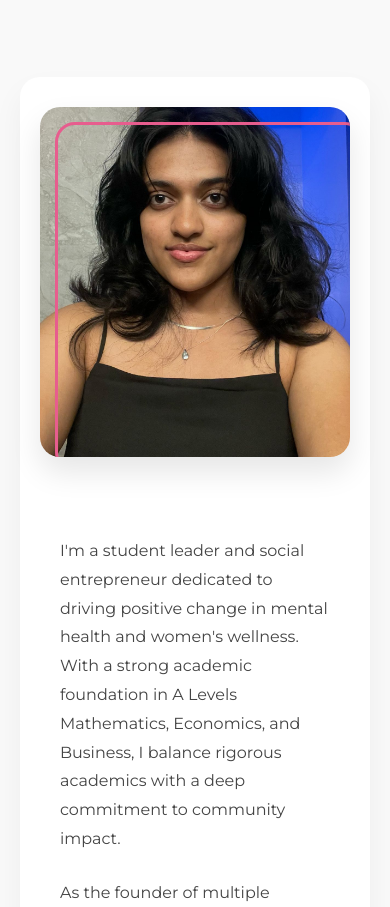
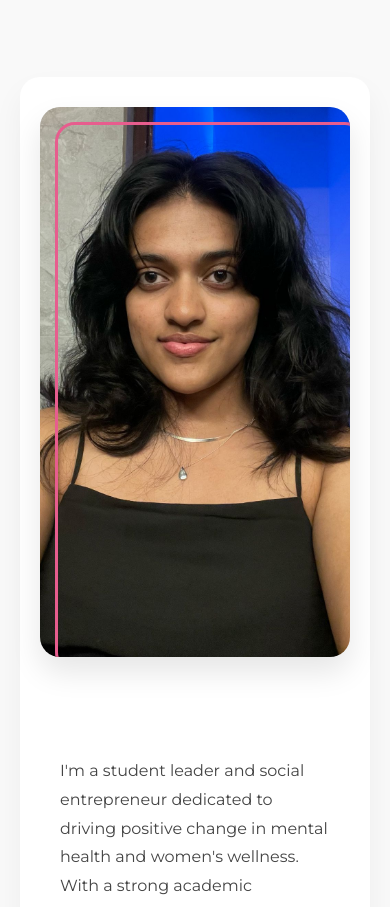
Before and after one commit to keerthanaraveendra/keerthanaraveendra.github.io, a plain HTML site: page index.html in a window 390 px wide. Shown: the part 1079-1986 px from the top of the page. Drawn offline with nearby package versions, Linux system fonts and the light colour scheme.

Commit message:
Update index.html

```diff
--- a/index.html
+++ b/index.html
@@ -933,13 +933,44 @@
     }
 
     .about-image {
-        width: 100%;
-        max-width: 350px;
-    }
-
-    .profile-frame {
-        height: 350px;
-    }
+    flex: 1;
+    min-width: 300px;
+    max-width: 450px;
+    position: relative;
+    margin-bottom: 20px; /* Add some margin at the bottom */
+}
+
+.profile-frame {
+    border-radius: 20px;
+    overflow: hidden;
+    height: 550px; /* Increased from 500px */
+    background-color: #f8f8f8;
+    display: flex;
+    align-items: center;
+    justify-content: center;
+    color: #999;
+    box-shadow: 0 15px 30px rgba(0,0,0,0.1);
+    transition: all 0.5s ease;
+    position: relative;
+    z-index: 2;
+}
+
+.profile-frame img {
+    width: 100%;
+    height: 100%;
+    object-fit: cover;
+}
+
+.image-decoration {
+    position: absolute;
+    width: 100%;
+    height: 100%;
+    top: 15px;
+    left: 15px;
+    border: 3px solid var(--primary);
+    border-radius: 20px;
+    z-index: 1;
+}
 
     .key-points {
         flex-direction: column;
```
